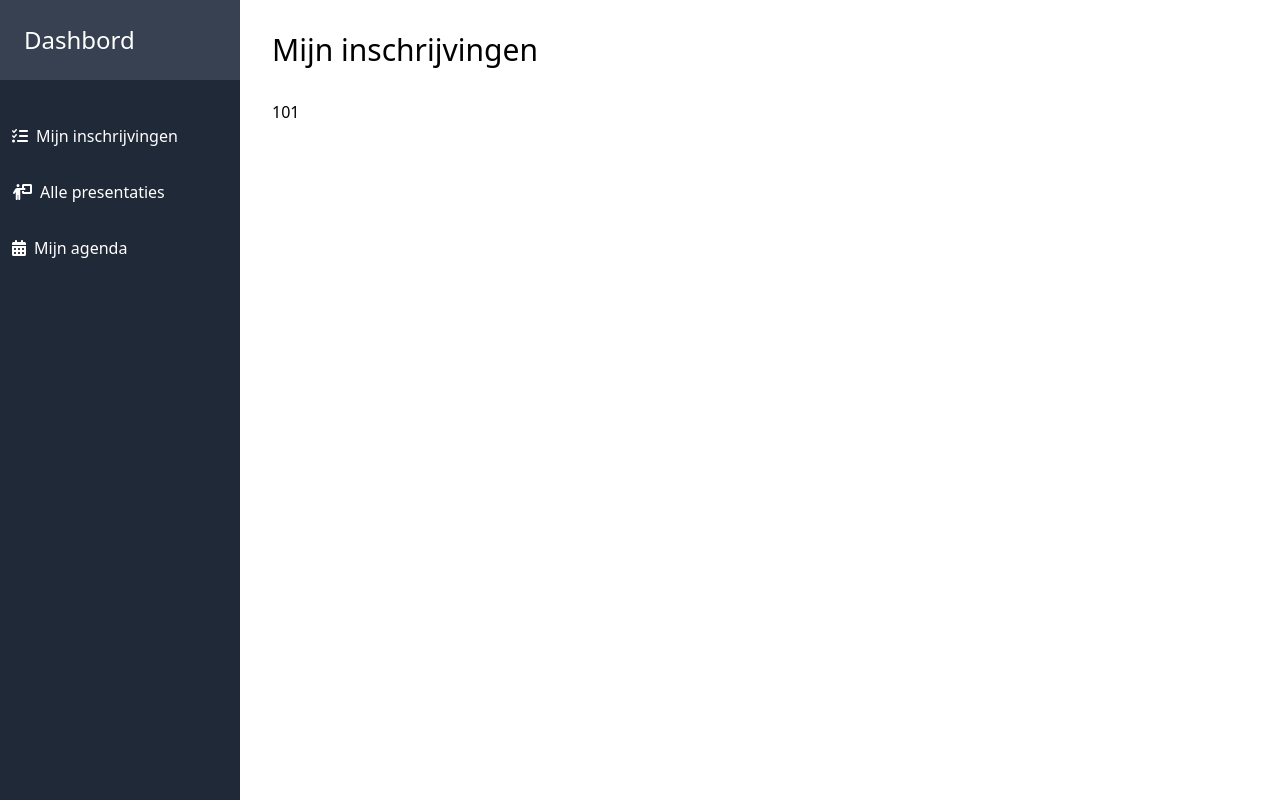
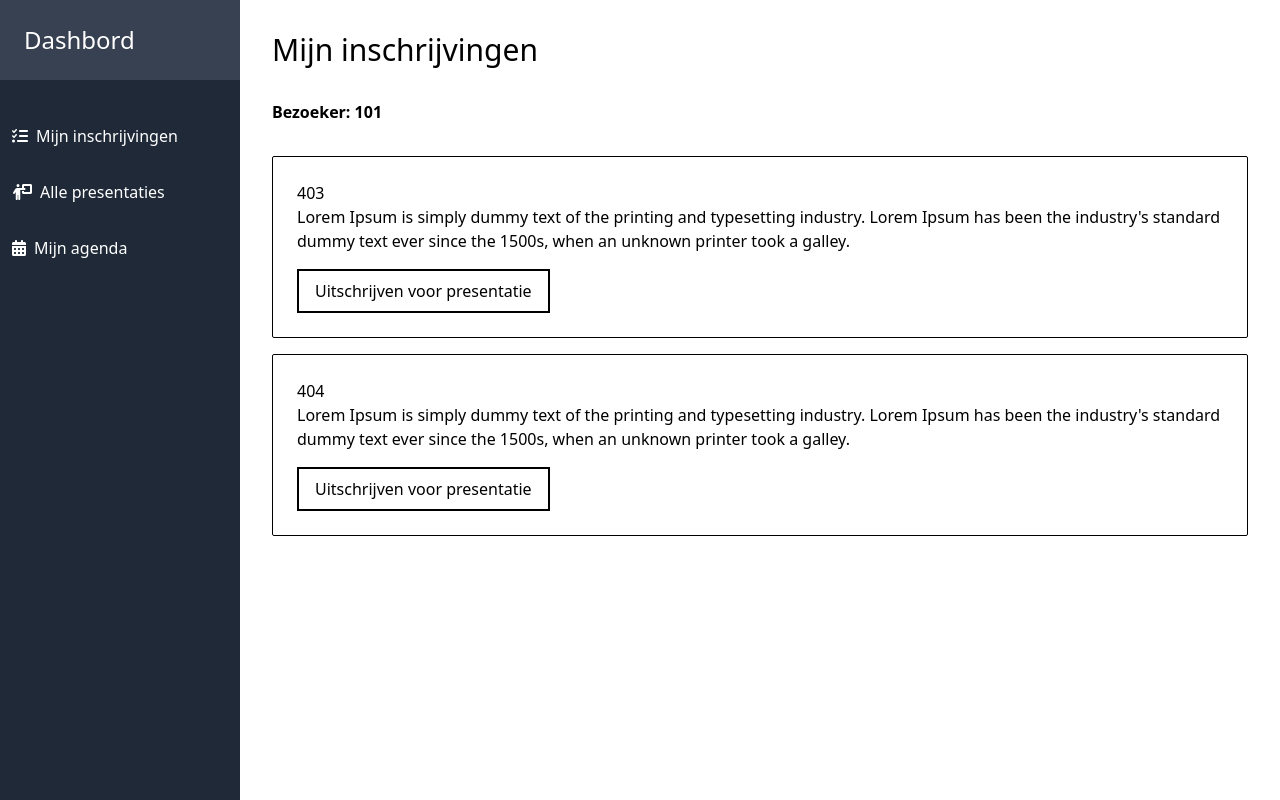
Before and after one commit to RoelJanssen444/Hoodrich, a Flask app: page /bezoeker/inschrijvingen in a window 1280 px wide. Run offline with Flask 3, Linux system fonts and the light colour scheme; some libraries are stand-ins or nearby versions.

Commit message:
bezoeker pagina

```diff
--- a/app.py
+++ b/app.py
@@ -4,8 +4,6 @@ from flask import Flask, render_template, request, jsonify
 from main import *
 
 app = Flask(__name__)
-
-bezoekerId = 101
 
 
 @app.route("/")
@@ -15,17 +13,17 @@ def Home():
 
 @app.route('/bezoeker')
 def Bezoeker():
-    return render_template("bezoeker.html", bezoekers=bezoekers,  presentaties=presentaties)
+    return render_template("bezoeker.html")
 
 
 @app.route('/bezoeker/inschrijvingen')
 def BezoekerInschrijvingen():
-    return render_template("bezoeker/inschrijvingen.html", bezoekerId=bezoekerId, bezoekers=bezoekers)
+    return render_template("bezoeker/inschrijvingen.html", bezoeker=bezoeker1, presentaties=presentaties)
 
 
 @app.route('/bezoeker/presentaties')
 def BezoekerPresentaties():
-    return render_template("bezoeker/presentaties.html", bezoekers=bezoekers, presentaties=presentaties)
+    return render_template("bezoeker/presentaties.html", bezoeker=bezoeker1, presentaties=presentaties)
 
 
 @app.route('/bezoeker/agenda')
@@ -43,8 +41,8 @@ def Organisator():
 
 # @app.route('/bezoeker_toevoegen_aan_presentatie_functie', methods=['POST'])
 # def bezoeker_toevoegen_aan_presentatie_functie():
-@app.route('/call_python_function', methods=['POST'])
-def call_python_function():
+@app.route('/bezoeker_toevoegen_aan_presentatie_link', methods=['POST'])
+def bezoeker_toevoegen_aan_presentatie_link():
     data = request.json
     presentatie_id = data.get('presentatieId')
     bezoeker_id = data.get('bezoekerId')
@@ -57,3 +55,19 @@ def call_python_function():
         "presentatieId": presentatie_id,
         "bezoekerId": bezoeker_id
     })
+
+
+@app.route('/bezoeker_verwijderen_van_presentatie_link', methods=['POST'])
+def bezoeker_verwijderen_van_presentatie_link():
+    data = request.json
+    presentatie_id = data.get('presentatieId')
+    bezoeker_id = data.get('bezoekerId')
+
+    bezoeker_verwijderen_van_presentatie(
+        bezoeker_id=bezoeker_id, presentatie_id=presentatie_id)
+
+    return jsonify({
+        "status": "success",
+        "presentatieId": presentatie_id,
+        "bezoekerId": bezoeker_id
+    })
--- a/main.py
+++ b/main.py
@@ -2,7 +2,7 @@
 from classes import *
 from flask import jsonify
 
-bezoeker1 = Bezoeker(101, "sjef", "voorbeel@gmil.com")
+bezoeker1 = Bezoeker(101, "sjef", "voorbeel@gmil.com", ["403", "404"])
 bezoeker2 = Bezoeker(102, "emma", "emma@email.com")
 bezoeker3 = Bezoeker(103, "thomas", "thomas@example.com")
 bezoeker4 = Bezoeker(104, "lisa", "lisa@mail.com")
@@ -76,22 +76,66 @@ def vind_presentatie(presentatie_id):
     return None
 
 
+def vind_bezoeker(bezoeker_id):
+    huidig_id = int(bezoeker_id)
+    for bezoeker in bezoekers:
+        if bezoeker.id == huidig_id:
+            return bezoeker
+    return None
+
+
 def bezoeker_toevoegen_aan_presentatie(bezoeker_id, presentatie_id):
     # Your Python logic here
     print("Python function executed!")
 
+    # print(bezoeker_id)
+    # print(presentatie_id)
+    target_presentatie = (
+        presentatie for presentatie in presentaties if presentatie.id == presentatie_id)
+    # print(target_presentatie)
+
+    huidige_presentatie = vind_presentatie(presentatie_id)
+    # print(huidige_presentatie.bezoekers)
+    huidige_presentatie.bezoekers.append("aosjdlnkm;")
+
+    huidige_bezoeker = vind_bezoeker(bezoeker_id)
+    huidige_bezoeker.presentaties.append(presentatie_id)
+
+    print("huidige_bezoeker")
+    print(huidige_bezoeker)
+    # print(huidige_presentatie.bezoekers)
+    # print("huidige_presentatie")
+    # print(huidige_presentatie)
+    # print(huidige_presentatie.naam)
+
+    return jsonify({"status": "success"})
+
+
+def bezoeker_verwijderen_van_presentatie(bezoeker_id, presentatie_id):
+    print("Python function executed!")
+    print("bezoeker verwijderen van presentatie")
+
     print(bezoeker_id)
     print(presentatie_id)
-    target_presentatie = (
-        presentatie for presentatie in presentaties if presentatie.id == presentatie_id)
-    print(target_presentatie)
+    huidige_bezoeker = vind_bezoeker(bezoeker_id)
+    print("huidige_bezoeker")
+    print(huidige_bezoeker)
+    print(huidige_bezoeker.presentaties)
+    huidige_bezoeker.presentaties.remove(presentatie_id)
+    print(huidige_bezoeker.presentaties)
 
-    huidige_presentatie = vind_presentatie(presentatie_id)
-    print(huidige_presentatie.bezoekers)
-    huidige_presentatie.bezoekers.append("aosjdlnkm;")
-    print(huidige_presentatie.bezoekers)
-    print("huidige_presentatie")
-    print(huidige_presentatie)
-    print(huidige_presentatie.naam)
+    # huidige_presentatie = vind_presentatie(presentatie_id)
+    # # print(huidige_presentatie.bezoekers)
+    # huidige_presentatie.bezoekers.append("aosjdlnkm;")
+
+    # huidige_bezoeker = vind_bezoeker(bezoeker_id)
+    # huidige_bezoeker.presentaties.append(presentatie_id)
+
+    # print("huidige_bezoeker")
+    # print(huidige_bezoeker)
+    # print(huidige_presentatie.bezoekers)
+    # print("huidige_presentatie")
+    # print(huidige_presentatie)
+    # print(huidige_presentatie.naam)
 
     return jsonify({"status": "success"})
--- a/templates/bezoeker/inschrijvingen.html
+++ b/templates/bezoeker/inschrijvingen.html
@@ -4,16 +4,18 @@
 
     <div class="container mx-auto">
         <h1 class="text-3xl mb-8">Mijn inschrijvingen</h1>
-        <p id="hidden-p">{{bezoekerId}}</p>
+        <span id="bezoeker_id" class="hidden">{{bezoeker.id}}</span>
         <div class="container mx-auto">
-            <!-- <h1 class="tet-3xl font-semibold my-8">Bezoeker: {{ bezoekerId }}</h1> -->
+            <h1 class="tet-3xl font-semibold my-8">Bezoeker: {{ bezoeker.id }}</h1>
             <ul class="list-none pl-0">
                 {% for presentatie in presentaties %}
-                <li class="border-[1px] border-black rounded-sm max-w[400px] mb-4 p-6">
-                    <h3 class="text-xl mb-4">{{ presentatie.id }}</h3>
-                    <p class="mb-4">{{ presentatie.beschrijving }}</p>
-                    <button id="{{ presentatie.id }}" class="inschrijf_button border-2 border-black px-4 py-2">Inschrijven voor presentatie</button>
-                </li>
+                    {% if presentatie.id | string in bezoeker.presentaties %}
+                        <li presentatie class="border-[1px] border-black rounded-sm max-w[400px] mb-4 p-6">
+                            <p>{{ presentatie.id }}</p>
+                            <p class="mb-4">{{ presentatie.beschrijving }}</p>
+                            <button id="{{ presentatie.id }}" class="inschrijf_button border-2 border-black px-4 py-2">Uitschrijven voor presentatie</button>
+                        </li>
+                    {% endif %}
                 {% endfor %}
             </ul>
         </div>
@@ -21,41 +23,44 @@
 
 
 
-<!-- <button id="myButton">Click me</button> -->
 <script>
-    var hiddenP = document.getElementById("hidden-p").innerHTML;
-    console.log("hiddenP");
-    console.log(hiddenP);
 
-// function bezoekerToevoegenAanPresentatie(presentatieId) {
-//     console.log("presentatieId")
-//     console.log(presentatieId)
-//     // Use JavaScript to make an asynchronous request to your Flask route
-//     fetch(`/call_python_function`, {
-//         method: 'POST',
-//         headers: {
-//             'Content-Type': 'application/json',
-//         },
-//         body: JSON.stringify({
-//         presentatieId: presentatieId,
-//         bezoekerId: "123",
-//     }),
-//     })
-//     .then(response => response.json())
-//     .then(data => {
-//         console.log(data);
-//     })
-//     .catch(error => {
-//         console.error('Error:', error);
-//     });
-// }
-// document.getElementById("myButton").onclick = bezoekerToevoegenAanPresentatie;
+    const bezoekerId = document.querySelector("#bezoeker_id").innerHTML
 
-// document.querySelectorAll('.inschrijf_button').forEach(function(button) {
-//     button.onclick = function() {
-//         bezoekerToevoegenAanPresentatie(this.id)
-//     };
-// });
+    function bezoekerVerwijderenVanPresentatie(presentatieId, thisElement) {
+        console.log("presentatieId")
+        console.log(presentatieId)
+        console.log(thisElement)
+        fetch(`/bezoeker_verwijderen_van_presentatie_link`, {
+            method: 'POST',
+            headers: {
+                'Content-Type': 'application/json',
+            },
+            body: JSON.stringify({
+            presentatieId: presentatieId,
+            bezoekerId: "101",
+        }),
+        })
+        .then(response => response.json())
+        .then(data => {
+            console.log("data");
+            console.log(data);
+            console.log("this")
+            console.log(thisElement)
+            console.log(thisElement.parentNode.remove())
+
+
+        })
+        .catch(error => {
+            console.error('Error:', error);
+        });
+    }
+
+    document.querySelectorAll('.inschrijf_button').forEach(function(button) {
+        button.onclick = function() {
+            bezoekerVerwijderenVanPresentatie(this.id, this)
+        };
+    });
 </script>
 
 {% endblock %}
```
Also changed, not shown: classes.py (+5 -2 lines), templates/bezoeker/presentaties.html (+20 -9 lines).
